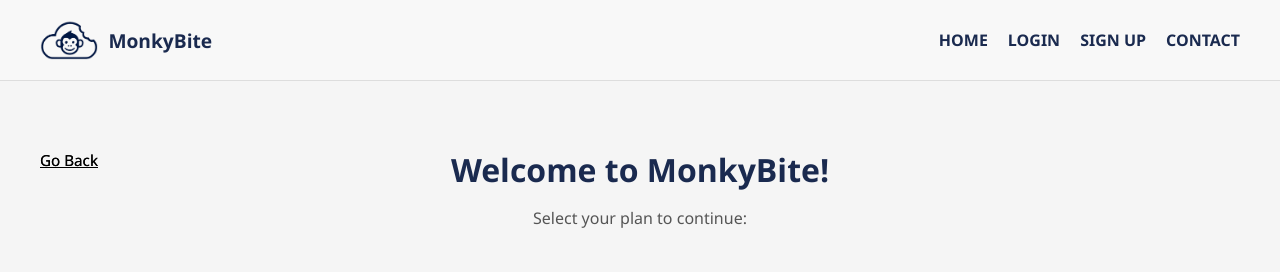
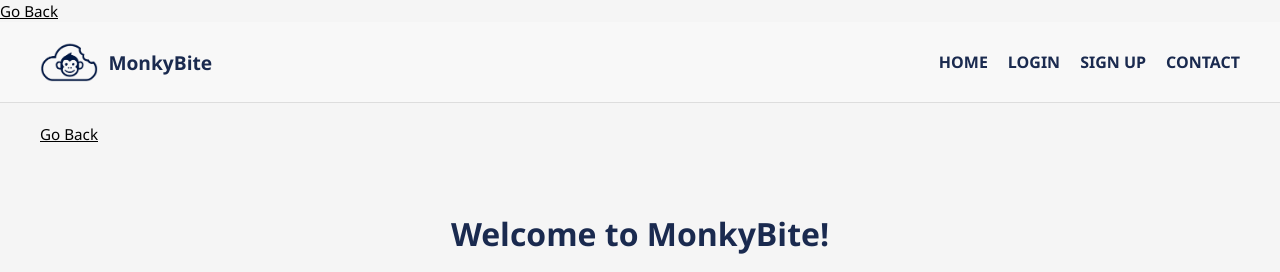
Before and after one commit to Albreves73/monkybite, a PHP site: page /plans.html in a window 1280 px wide; the page is wider, and only the part inside the window is pictured. Shown: the top 272 px of that part. Run offline with PHP 8.4, Linux system fonts and the light colour scheme.

Commit message:
Update style.css

```diff
--- a/style.css
+++ b/style.css
@@ -7,16 +7,19 @@ body {
   transition: all 0.3s ease;
 }
 
+.go-back-wrapper {
+  width: 100%;
+  padding: 20px 40px 0 40px; /* topo e laterais */
+}
+
 .go-back {
-  position: absolute;
-  top: 150px;
-  left: 40px;
   text-decoration: underline;
   color: #000;
   font-weight: 500;
   font-size: 0.95rem;
-  z-index: 1000;
+  display: inline-block;
 }
+
 
 
 /* ===================== HEADER ===================== */
```
